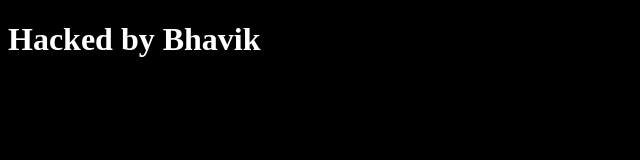
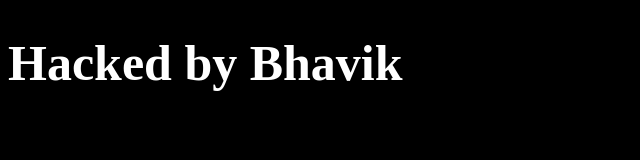
Before and after one commit to bhavik-gitt/bhavik-demo, a plain HTML site: page index.html in a window 1280 px wide. Shown: the whole page, without its empty margins (0-640 px from the left). Drawn offline with Linux system fonts and the light colour scheme.

Commit message:
Update style.css

```diff
--- a/style.css
+++ b/style.css
@@ -5,4 +5,6 @@
         h1
         {
             color: white;
+            font-size: 50px;
+            font-style:bold;
         }
```
